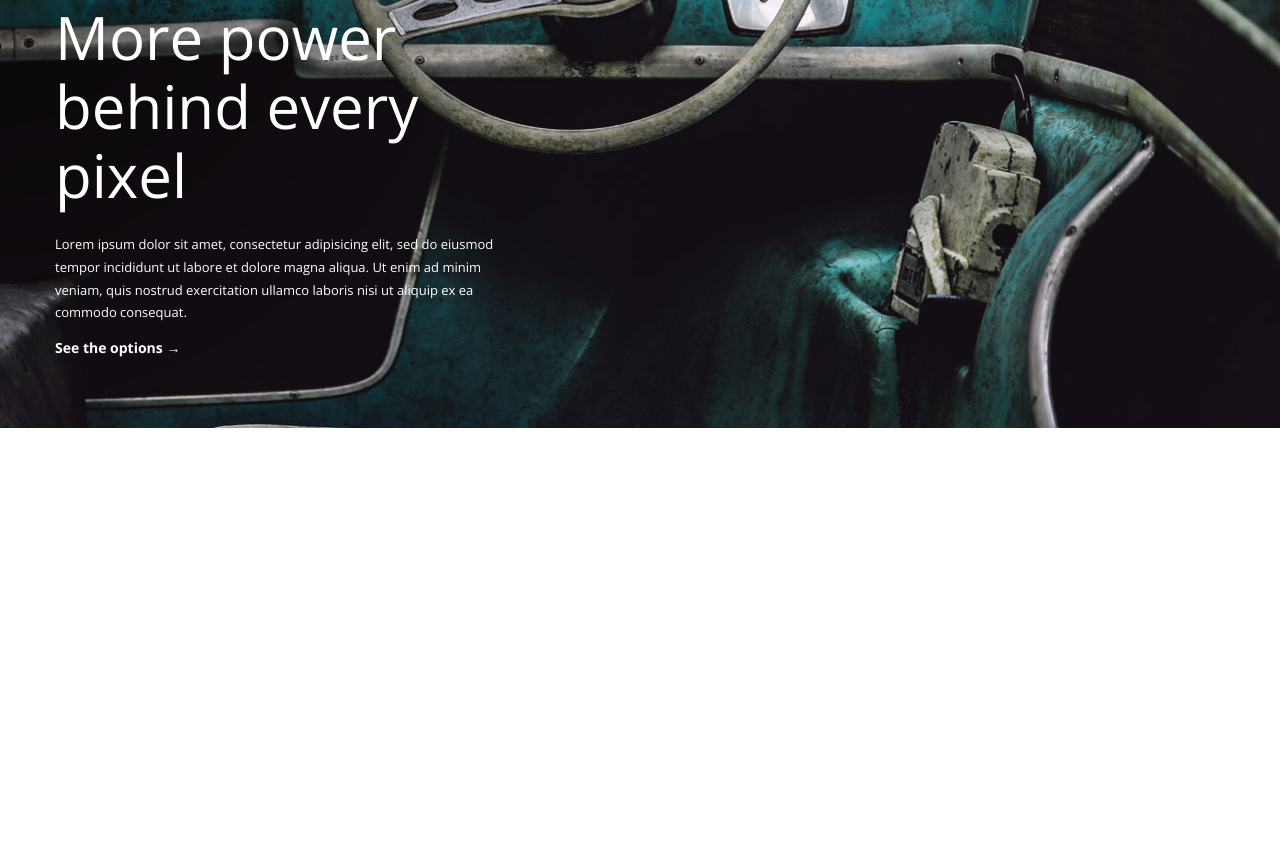
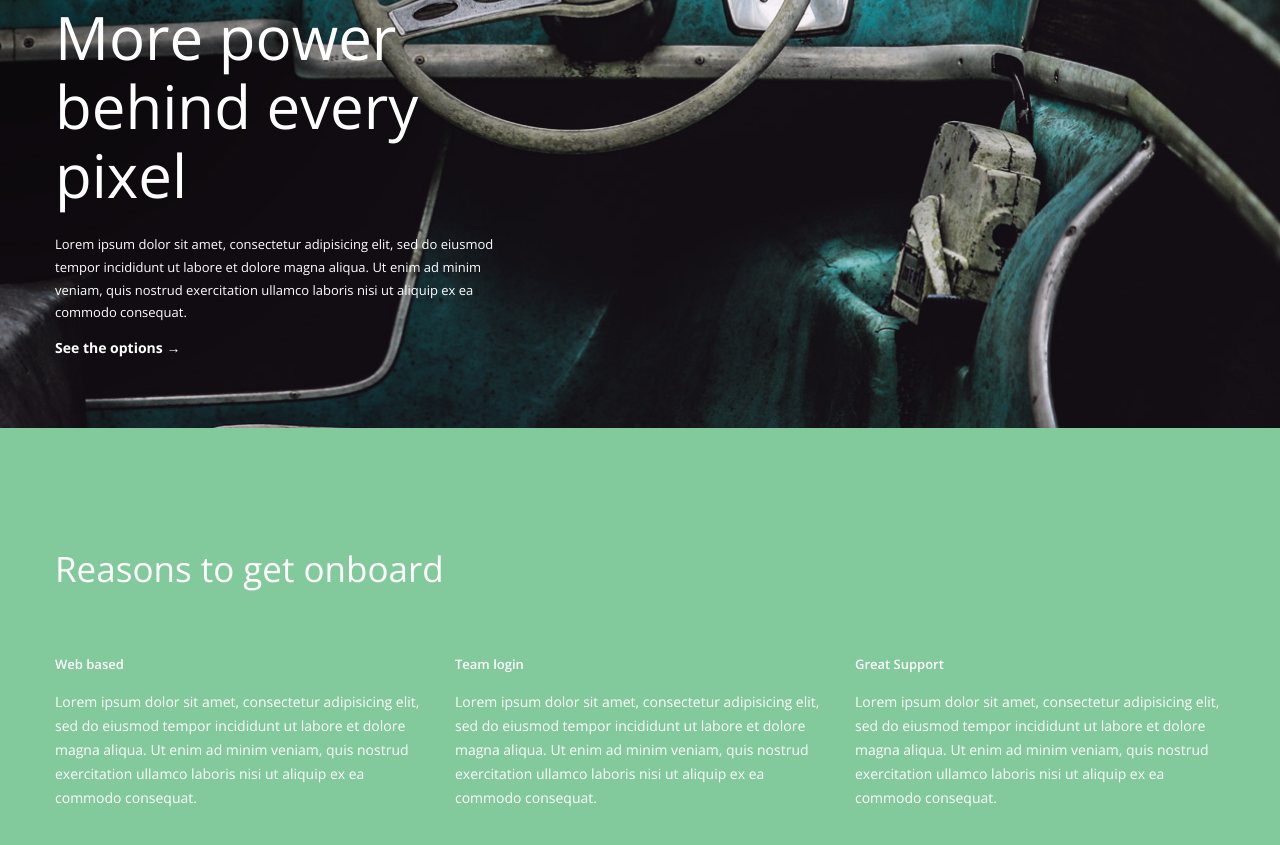
Before and after one commit to zonderweb/Take, a website: page app/index.html in a window 1280 px wide. Shown: the part 2950-3795 px from the top of the page. Before the commit the page ends 3378 px from the top, so only its background shows below. Drawn offline with nearby package versions, Linux system fonts and the light colour scheme.

Commit message:
+ block greenpromo

```diff
--- a/app/index.html
+++ b/app/index.html
@@ -129,6 +129,22 @@
 
 	<section class="greenpromo">
 		<div class="greenpromo-box">
+			<span class="privilege-box__title top-info__title greenpromo__title">Reasons to get onboard</span>
+
+			<div class="greenpromo__widget">
+				<span>Web based</span>
+				<p>Lorem ipsum dolor sit amet, consectetur adipisicing elit, sed do eiusmod tempor incididunt ut labore et dolore magna aliqua. Ut enim ad minim veniam, quis nostrud exercitation ullamco laboris nisi ut aliquip ex ea commodo consequat.</p>
+			</div>
+
+			<div class="greenpromo__widget">
+				<span>Team login</span>
+				<p>Lorem ipsum dolor sit amet, consectetur adipisicing elit, sed do eiusmod tempor incididunt ut labore et dolore magna aliqua. Ut enim ad minim veniam, quis nostrud exercitation ullamco laboris nisi ut aliquip ex ea commodo consequat.</p>
+			</div>
+
+			<div class="greenpromo__widget">
+				<span>Great Support</span>
+				<p>Lorem ipsum dolor sit amet, consectetur adipisicing elit, sed do eiusmod tempor incididunt ut labore et dolore magna aliqua. Ut enim ad minim veniam, quis nostrud exercitation ullamco laboris nisi ut aliquip ex ea commodo consequat.</p>
+			</div>
 
 		</div>
 	</section>
--- /dev/null
+++ b/app/sass/_greenpromo.scss
@@ -0,0 +1,19 @@
+.greenpromo {
+	color: $white;
+	background: $green-light;
+	padding-top: 115px;
+	padding-bottom: 145px;
+}
+.greenpromo__title {
+	color: $white;
+}
+.greenpromo__widget {
+	line-height: 1.500em;
+	span {
+		font-size: 0.813em;
+		font-weight: $medium;
+	}
+	p {
+		font-size: 0.875em;
+	}
+}
--- a/app/sass/_grid.scss
+++ b/app/sass/_grid.scss
@@ -3,7 +3,8 @@
 .top-info__box,
 .widget-box,
 .privilege-box,
-.morepower-box {
+.morepower-box,
+.greenpromo-box {
 	@include container();
 }
 .promo__wrap {
@@ -37,3 +38,9 @@
 .morepower-wrapper {
 	@include span(5 wide);
 }
+.greenpromo__widget {
+	@include span(4);
+	&:last-child {
+		@include span(4 last);
+	}
+}
--- a/app/sass/main.scss
+++ b/app/sass/main.scss
@@ -17,3 +17,4 @@ $susy: (
 @import "widget.scss";
 @import "privilege.scss";
 @import "morepower.scss";
+@import "greenpromo.scss";
```
Also changed, not shown: app/css/main.css.
